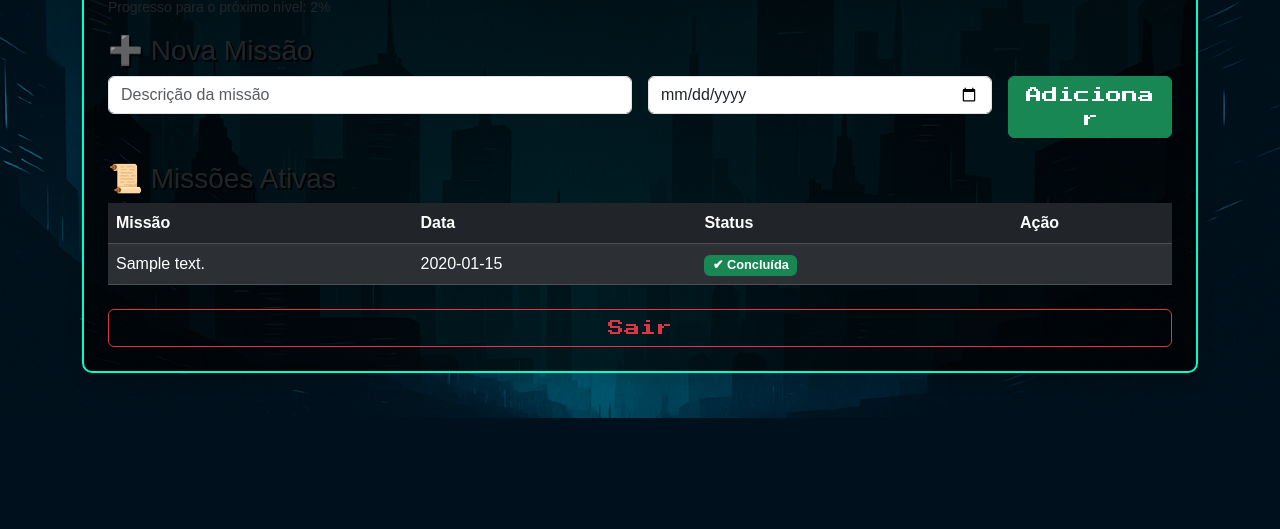
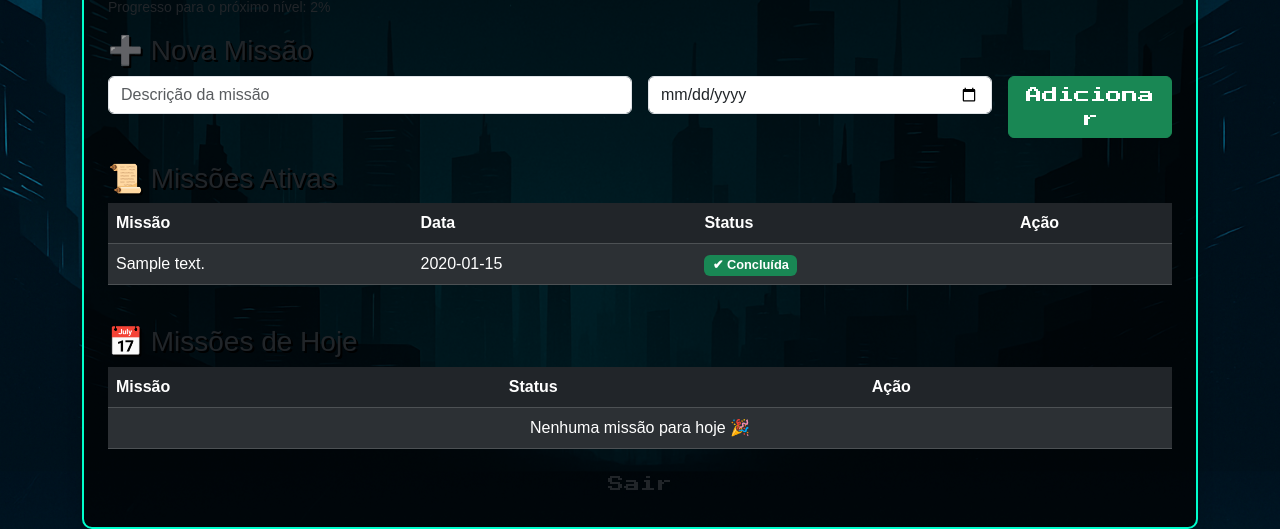
Before and after one commit to lhdsf123-png/lista, a Flask app: page /index in a window 1280 px wide. Shown: the part 382-911 px from the top of the page. Before the commit the page ends 800 px from the top, so only its background shows below. Run offline with Flask 3, Linux system fonts and the light colour scheme; the visitor is signed in with stand-in values (Sample User, id 1); tables that the repository leaves empty hold one stand-in row (values such as "Sample post").

Commit message:
Update index.html

```diff
--- a/tarefas lista/templates/index.html
+++ b/tarefas lista/templates/index.html
@@ -94,7 +94,7 @@
                 </div>
             </form>
 
-            <!-- Missões Ativas -->
+             <!-- Missões Ativas -->
             <h3 class="mt-4">📜 Missões Ativas</h3>
             <div class="table-responsive">
                 <table class="table table-dark table-striped table-hover">
@@ -131,6 +131,48 @@
                 </table>
             </div>
 
+            <!-- Missões do Dia -->
+            <h3 class="mt-4">📅 Missões de Hoje</h3>
+            <div class="table-responsive">
+                <table class="table table-dark table-striped table-hover">
+                    <thead>
+                        <tr>
+                            <th>Missão</th>
+                            <th>Status</th>
+                            <th>Ação</th>
+                        </tr>
+                    </thead>
+                    <tbody>
+                        {% if tarefas_do_dia %}
+                            {% for tarefa in tarefas_do_dia %}
+                            <tr>
+                                <td>{{ tarefa.descricao }}</td>
+                                <td>
+                                    {% if tarefa.concluida %}
+                                        <span class="badge bg-success">✔ Concluída</span>
+                                    {% else %}
+                                        <span class="badge bg-danger">❌ Pendente</span>
+                                    {% endif %}
+                                </td>
+                                <td>
+                                    {% if not tarefa.concluida %}
+                                        <a href="{{ url_for('concluir_tarefa', tarefa_id=tarefa.id) }}"
+                                           class="btn btn-primary btn-sm"
+                                           onclick="playVictorySound()">Finalizar</a>
+                                    {% endif %}
+                                </td>
+                            </tr>
+                            {% endfor %}
+                        {% else %}
+                            <tr>
+                                <td colspan="3" class="text-center">Nenhuma missão para hoje 🎉</td>
+                            </tr>
+                        {% endif %}
+                    </tbody>
+                </table>
+            </div>
+
+            <a href="{{ url_for('logout') }}" class="btn btn-outlin
             <a href="{{ url_for('logout') }}" class="btn btn-outline-danger mt-2">Sair</a>
         </div>
         {% else %}
```
